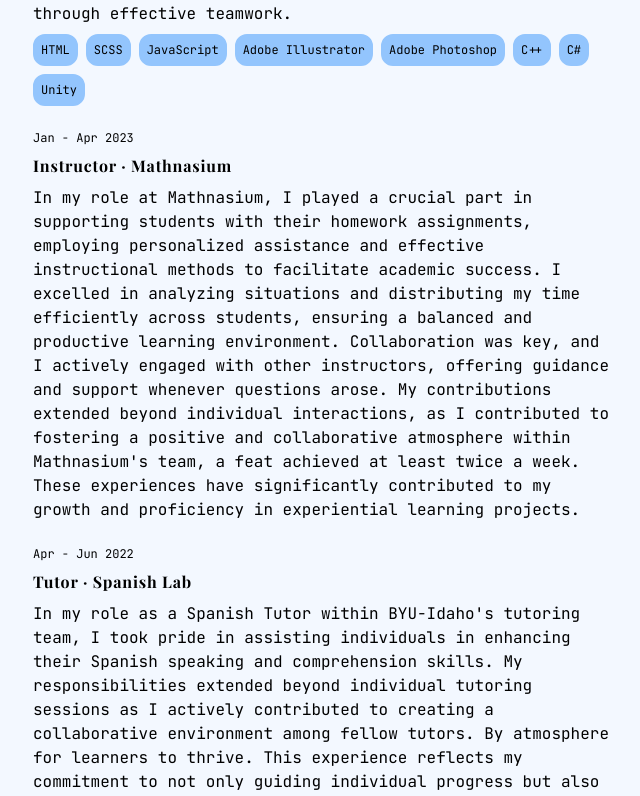
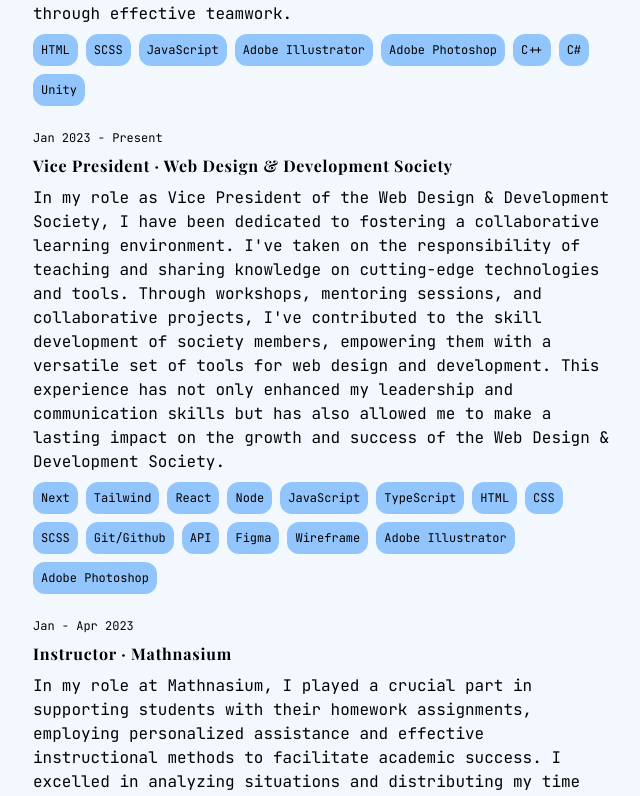
Before and after one commit to abrahamjimenez/abrahamjimenezportfolio, a Next.js app: page / in a window 1280 px wide. Shown: the part 903-1699 px from the top of the page, without its empty margins (613-1253 px from the left). Built offline with nearby package versions, Linux system fonts and the light colour scheme; a web font is replaced by a local one.

Commit message:
Add wdd in Experiences.tsx

```diff
--- a/components/Experiences.tsx
+++ b/components/Experiences.tsx
@@ -22,6 +22,29 @@
           "C++",
           "C#",
           "Unity",
+        ]}
+      />
+      <Experience
+        date="Jan 2023 - Present"
+        role="Vice President"
+        title="Web Design & Development Society"
+        desc="In my role as Vice President of the Web Design & Development Society, I have been dedicated to fostering a collaborative learning environment. I've taken on the responsibility of teaching and sharing knowledge on cutting-edge technologies and tools. Through workshops, mentoring sessions, and collaborative projects, I've contributed to the skill development of society members, empowering them with a versatile set of tools for web design and development. This experience has not only enhanced my leadership and communication skills but has also allowed me to make a lasting impact on the growth and success of the Web Design & Development Society."
+        tools={[
+          "Next",
+          "Tailwind",
+          "React",
+          "Node",
+          "JavaScript",
+          "TypeScript",
+          "HTML",
+          "CSS",
+          "SCSS",
+          "Git/Github",
+          "API",
+          "Figma",
+          "Wireframe",
+          "Adobe Illustrator",
+          "Adobe Photoshop",
         ]}
       />
       <Experience
```
